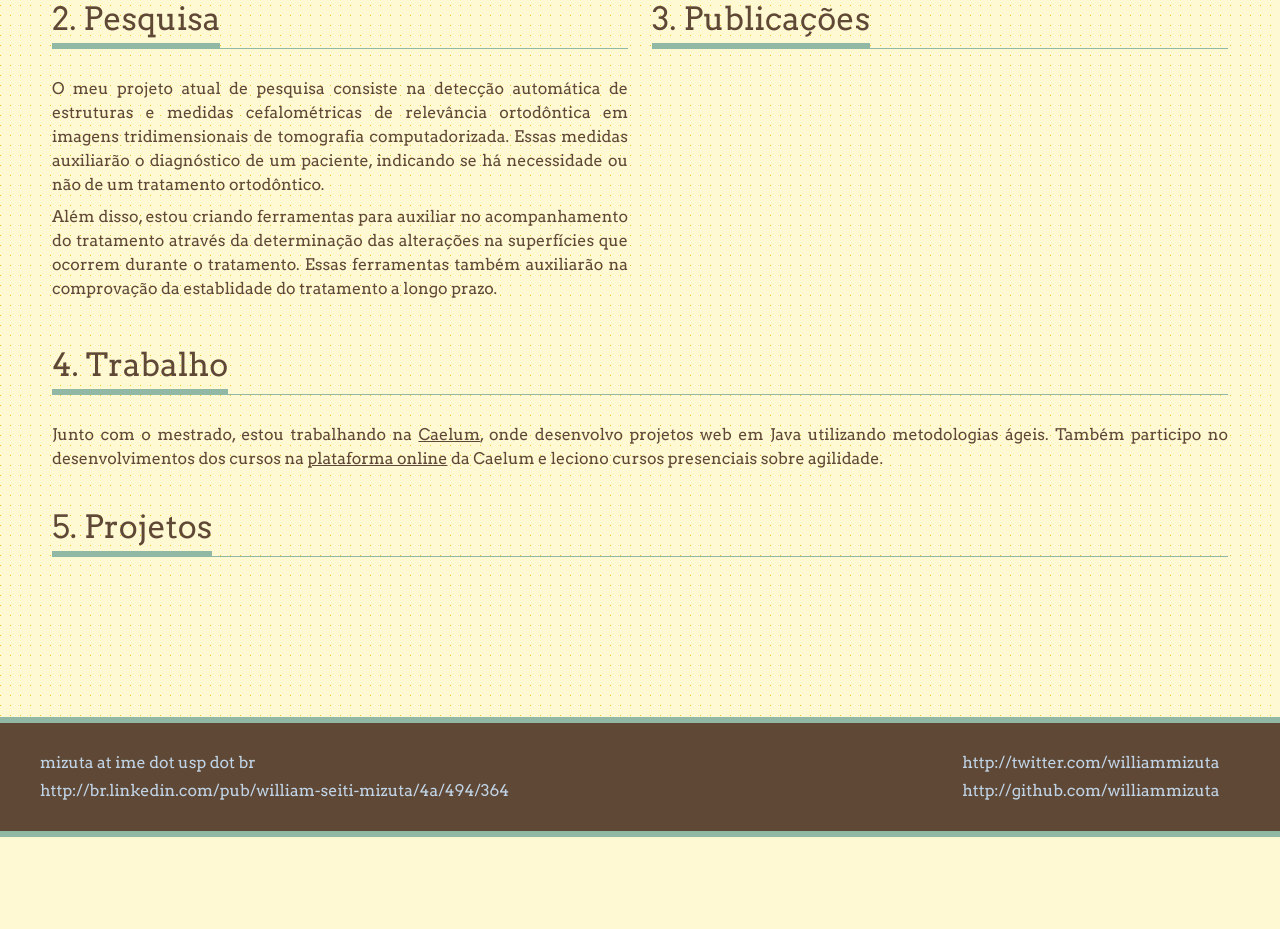
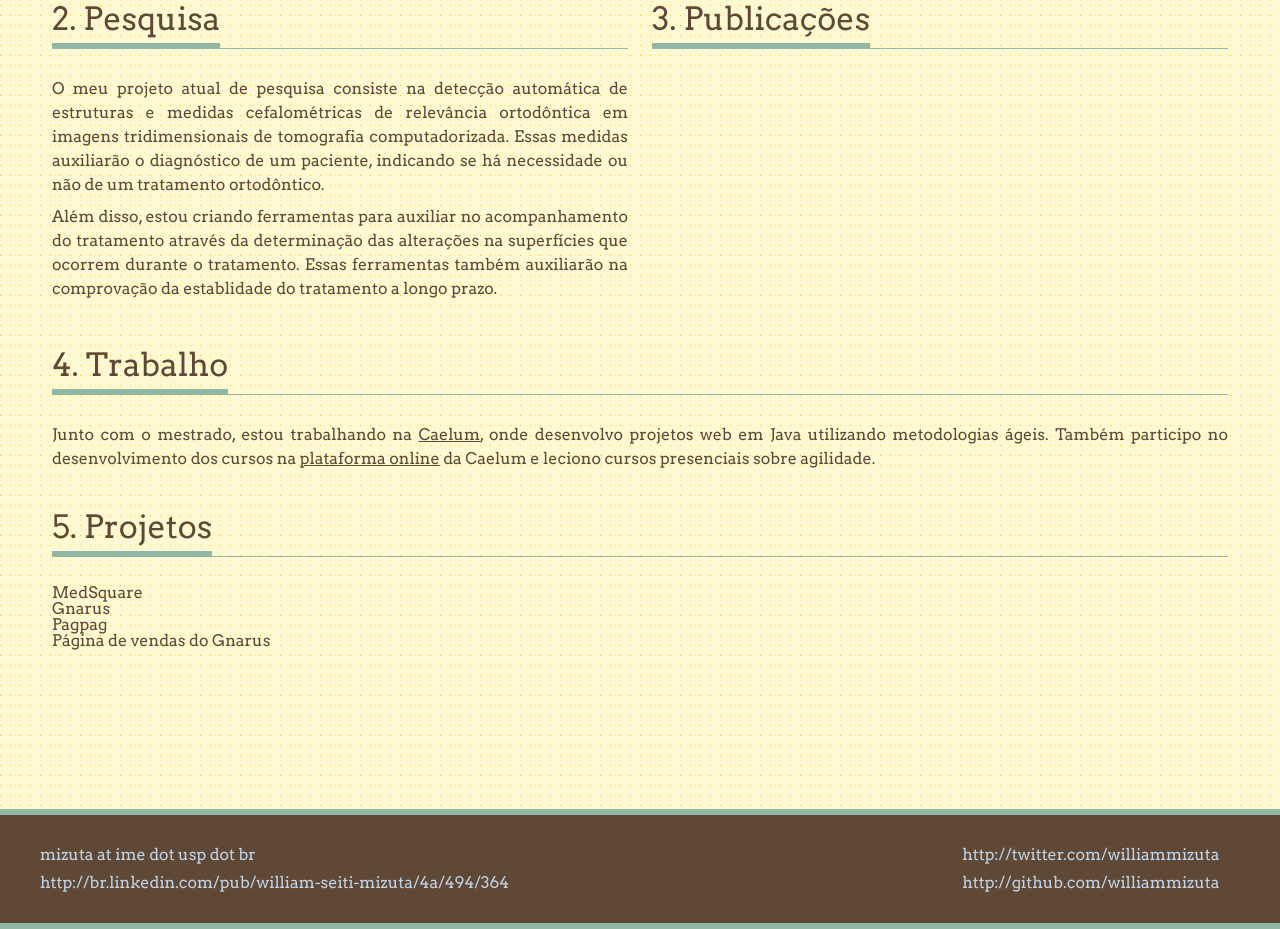
Before and after one commit to williammizuta/homepage, a plain HTML site: page index.html in a window 1280 px wide. Shown: the part 535-1464 px from the top of the page. Before the commit the page ends 1372 px from the top, so only its background shows below. Drawn offline with Linux system fonts and the light colour scheme; a web font is replaced by a local one.

Commit message:
Projects information

```diff
--- a/css/style.css
+++ b/css/style.css
@@ -127,6 +127,10 @@ p {
 	text-align: right;
 }
 
+.project a {
+	text-decoration: none;
+}
+
 #research {
 	float: left;
 	width: 50%;
--- a/index.html
+++ b/index.html
@@ -95,7 +95,7 @@
 			<p>
 				Junto com o mestrado, estou trabalhando na <a href='http://www.caelum.com.br'>
 				Caelum</a>, onde desenvolvo projetos web em Java utilizando metodologias ágeis.
-				Também participo no desenvolvimentos dos cursos na
+				Também participo no desenvolvimento dos cursos na
 				<a href='http://online.caelum.com.br'>plataforma online</a> da Caelum e leciono
 				cursos presenciais sobre agilidade.
 			</p>
@@ -104,6 +104,20 @@
 			<div class='section-title'>
 				<h2 class='title'>5. Projetos</h2>
 			</div>
+			<ul>
+				<li id='medsquare' class='project active'>
+					<a href='#medsquare'>MedSquare</a>
+				</li>
+				<li id='gnarus' class='project'>
+					<a href='#gnarus'>Gnarus</a>
+				</li>
+				<li id='pagpag' class='project'>
+					<a href='#pagpag'>Pagpag</a>
+				</li>
+				<li id='vendas' class='project'>
+					<a href='#vendas'>Página de vendas do Gnarus</a>
+				</li>
+			</ul>
 		</section>
 	</section>
 	<footer class='footer'>
--- a/js/homepage.js
+++ b/js/homepage.js
@@ -25,4 +25,10 @@ jQuery(document).ready(function($) {
 		event.preventDefault();
 	});
 
+	$('.project a').click(function(event) {
+		$('.project').removeClass('active');
+		$(this).parent().addClass('active');
+		event.preventDefault();
+	});
+
 });
```
